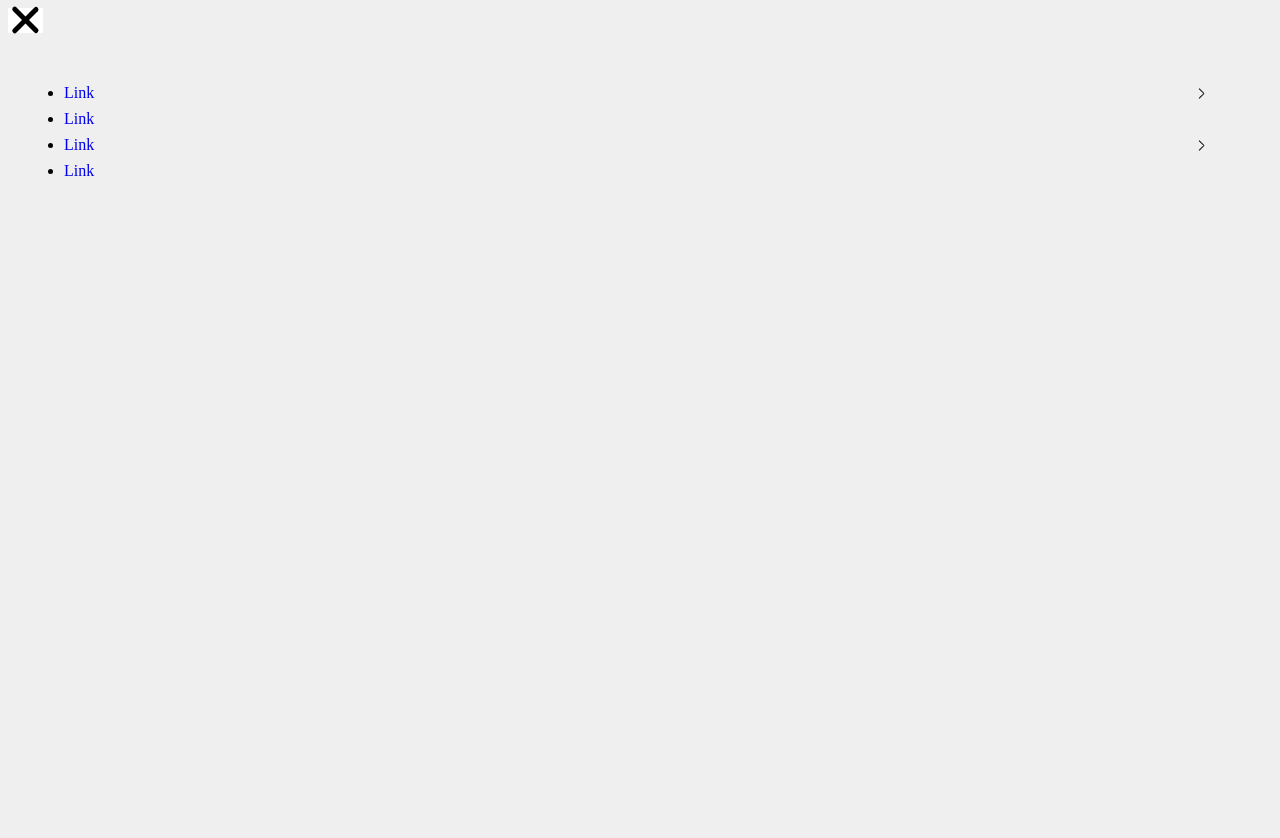
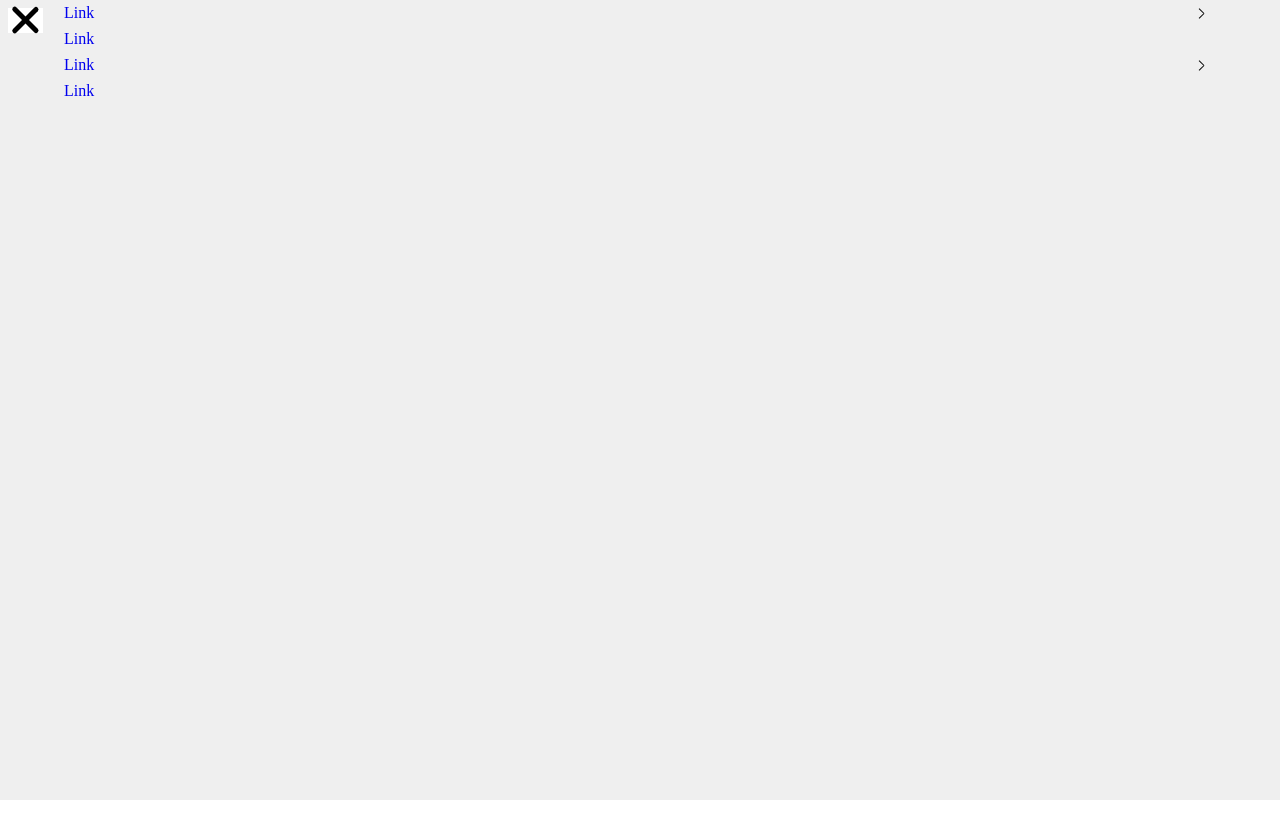
Before and after one commit to bebaps/clear-menu, a website: page index.html in a window 1280 px wide. Both pictures are taken after a click on the button 25 px from the left and 20 px from the top of the page. After the commit the page ends 800 px from the top, so only its background shows below. Drawn offline with nearby package versions, Linux system fonts and the light colour scheme; files that its build step writes are made by us from their sources.

Commit message:
Small changes

```diff
--- a/assets/scss/_menu.scss
+++ b/assets/scss/_menu.scss
@@ -7,14 +7,17 @@
         padding: 0;
         position: relative;
         width: 90%;
+        display: block;
+        list-style: none;
 
         li {
             position: relative;
 
             > ul {
+                display: none;
                 margin: 0;
                 padding: 0;
-                display: none;
+                position: relative;
 
                 a {
                     position: relative;
--- a/assets/scss/_panel.scss
+++ b/assets/scss/_panel.scss
@@ -2,12 +2,13 @@
   # Panel
 ------------------------------------------------------------------------------------------------- */
 .cm-panel {
-    padding: 5rem 0;
     position: $cm_panel-position;
     z-index: 99;
 
     width: $cm_panel-width;
+    max-width: 100%;
     height: $cm_panel-height;
+    max-height: 100%;
 
     background: $cm_color-panel;
     opacity: 1;
```
